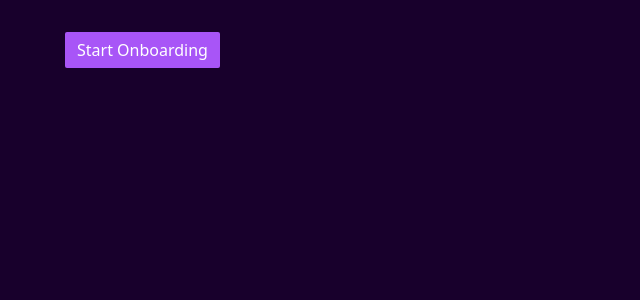
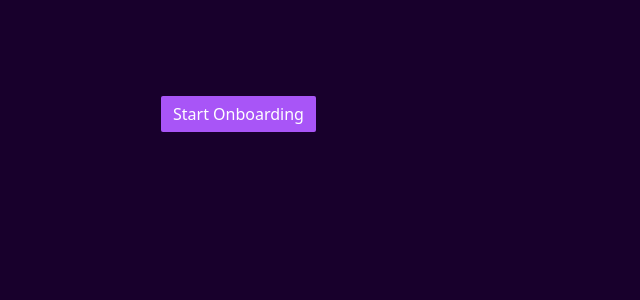
Before and after one commit to yashsehgal/onboarding-flow, a React (Create React App) app: page / in a window 1280 px wide. Shown: the top 300 px of the page, without its empty margins (0-640 px from the left). Built offline with nearby package versions, Linux system fonts and the light colour scheme.

Commit message:
style: spacing added for test button

```diff
--- a/src/App.js
+++ b/src/App.js
@@ -8,7 +8,7 @@ export default function App() {
 
   return (
     <React.Fragment>
-      <div className="app-wrapper mt-8">
+      <div className="app-wrapper m-24">
         { userStatusRef ? <Onboarding /> : <p>existing user</p> }
       </div>
     </React.Fragment>
```
